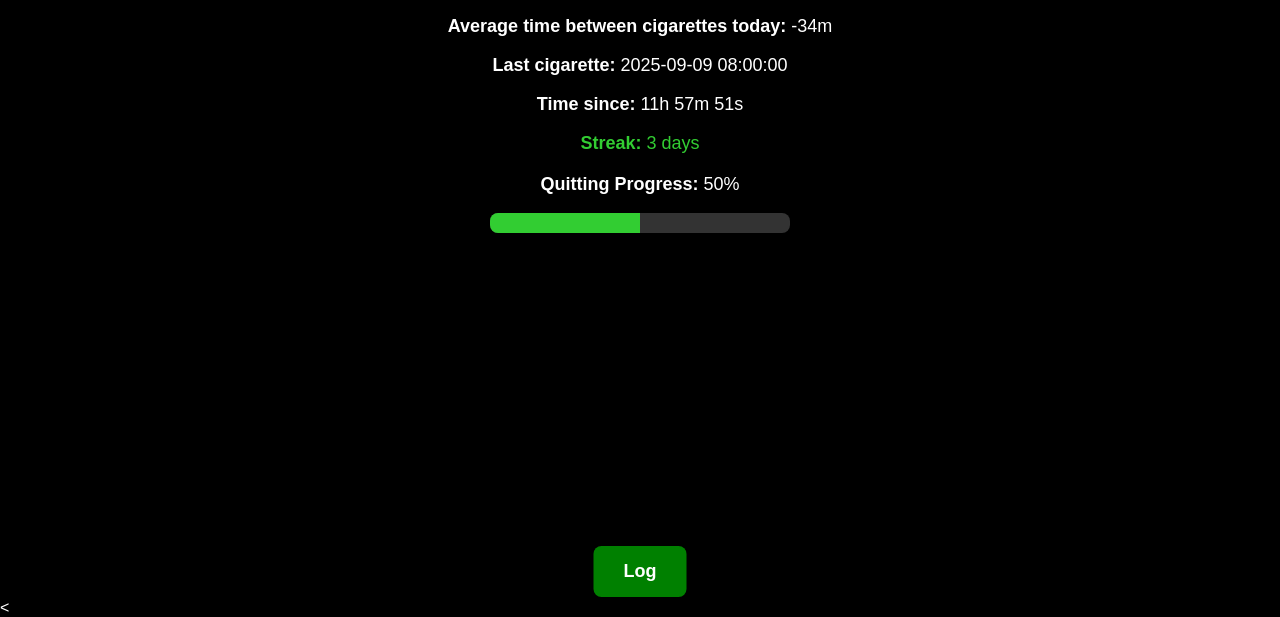
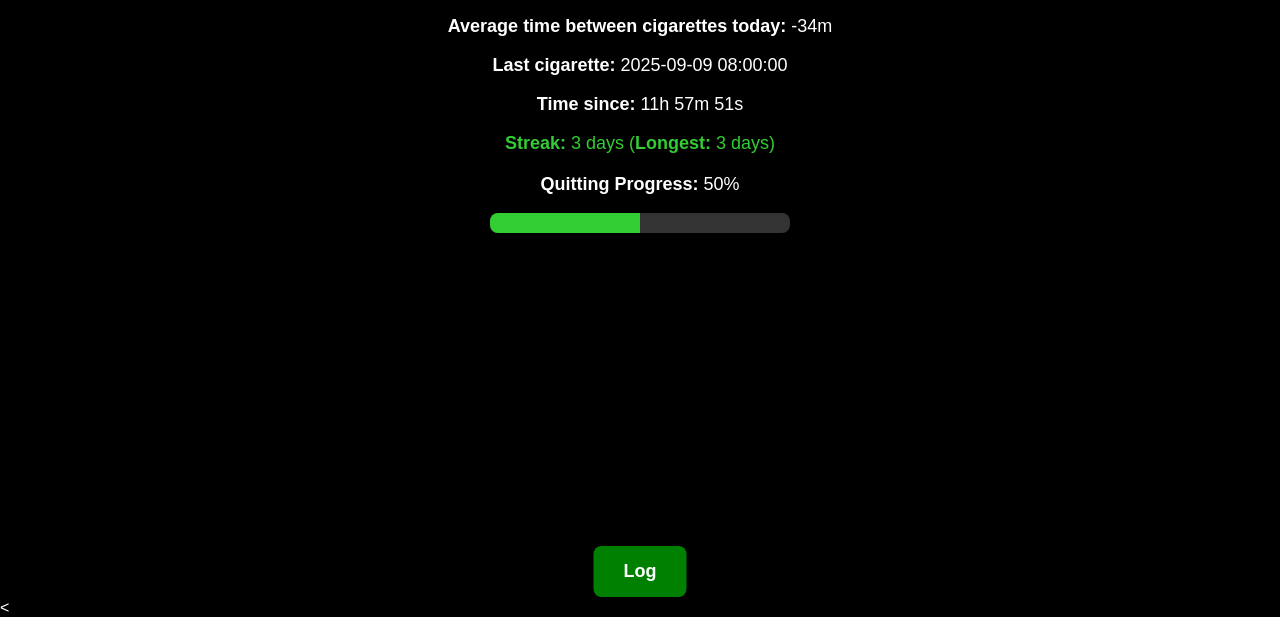
Before and after one commit to karolinijo1234-afk/Quit-Smoking-v.0.1, a website: page public/index.html in a window 1280 px wide. Shown: the part 183-800 px from the top of the page. Drawn offline with nearby package versions, Linux system fonts and the light colour scheme.

Commit message:
longest streak

```diff
--- a/public/index.html
+++ b/public/index.html
@@ -95,7 +95,11 @@
         <p><strong>Last cigarette:</strong> <span id="lastTime">–</span></p>
         <p><strong>Time since:</strong> <span id="timeSince">–</span></p>
         <!-- New streak line -->
-        <p style="color:limegreen;"><strong>Streak:</strong> <span id="streakDays">0</span> days</p>
+        <p style="color:limegreen;">
+    <strong>Streak:</strong> <span id="streakDays">0</span> days
+    (<strong>Longest:</strong> <span id="longestStreak">0</span> days)
+</p>
+
     </div>
 <!-- Quitting Progress -->
 <div class="stats" style="text-align:center; margin-top:20px;">
@@ -277,7 +281,9 @@ function loadRecords() {
 
     // === Streak calculation ===
   let streak = 0;
+let longestStreak = 0;
 let prevCount = null;
+
 sortedKeys.forEach(key => {
     const count = dailyCounts[key];
     if (prevCount === null || count <= prevCount) {
@@ -285,17 +291,27 @@ function loadRecords() {
     } else {
         streak = 0; // reset streak
     }
+    if (streak > longestStreak) {
+        longestStreak = streak;
+    }
     prevCount = count;
 });
+
 const streakEl = document.getElementById('streakDays');
 if (streakEl) streakEl.textContent = streak;
 
+const longestStreakEl = document.getElementById('longestStreak');
+if (longestStreakEl) longestStreakEl.textContent = longestStreak;
+;
+
 // === Chart update ===
-    const labels = sortedKeys.slice().reverse().map(k => {
+// Oldest on the left, newest on the right
+const labels = sortedKeys.map(k => {
     const [y, m, d] = k.split('-');
     return new Date(`${y}-${m}-${d}`).toLocaleDateString('lt-LT', { timeZone: LT_TIMEZONE });
 });
-    const counts = sortedKeys.slice().reverse().map(k => dailyCounts[k]);
+const counts = sortedKeys.map(k => dailyCounts[k]);
+
 
     const ctx = document.getElementById('cigsPerDayChart').getContext('2d');
     if (cigsChart) {
```
Lines whose indentation alone changed are shown as unchanged.
